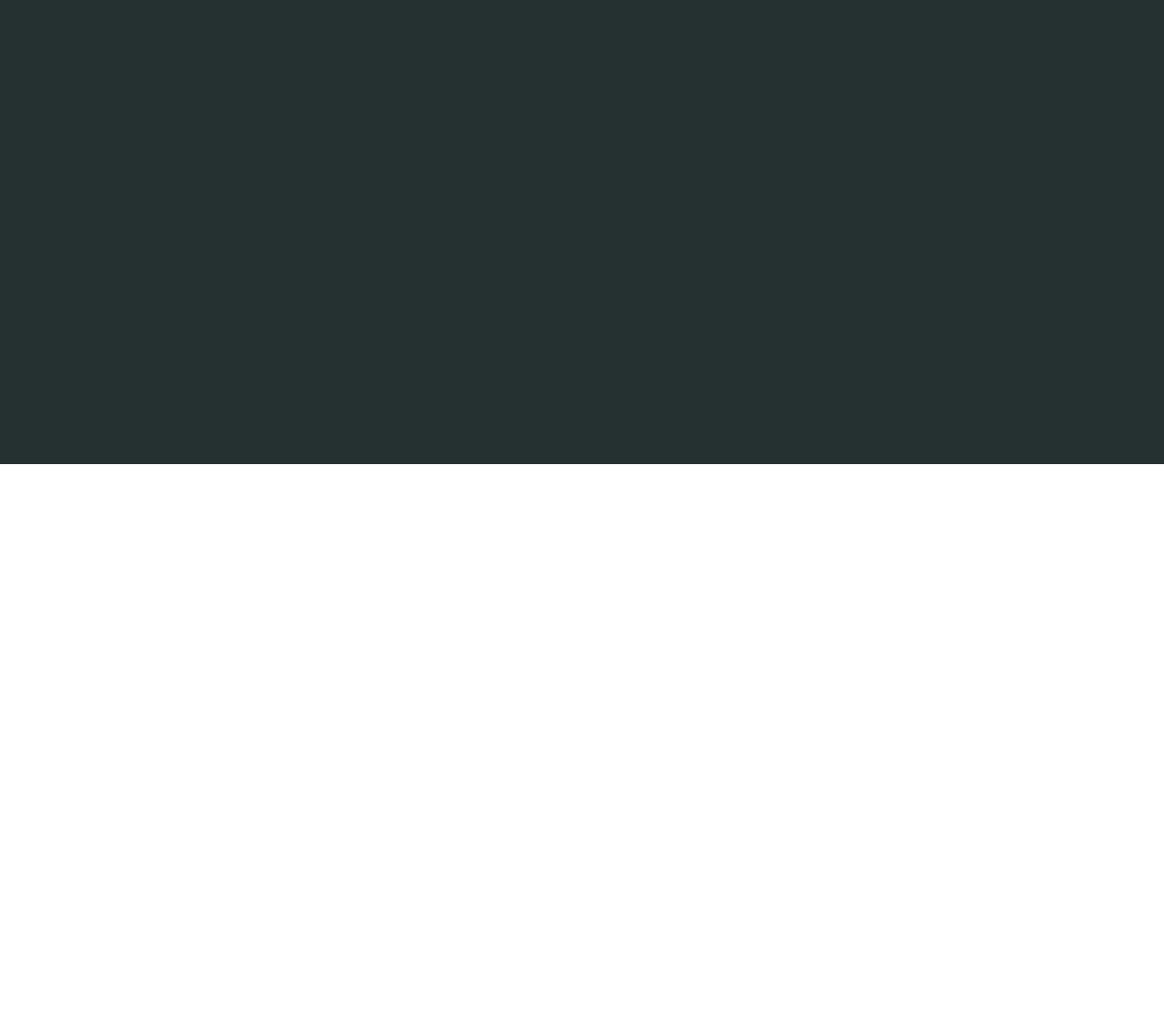
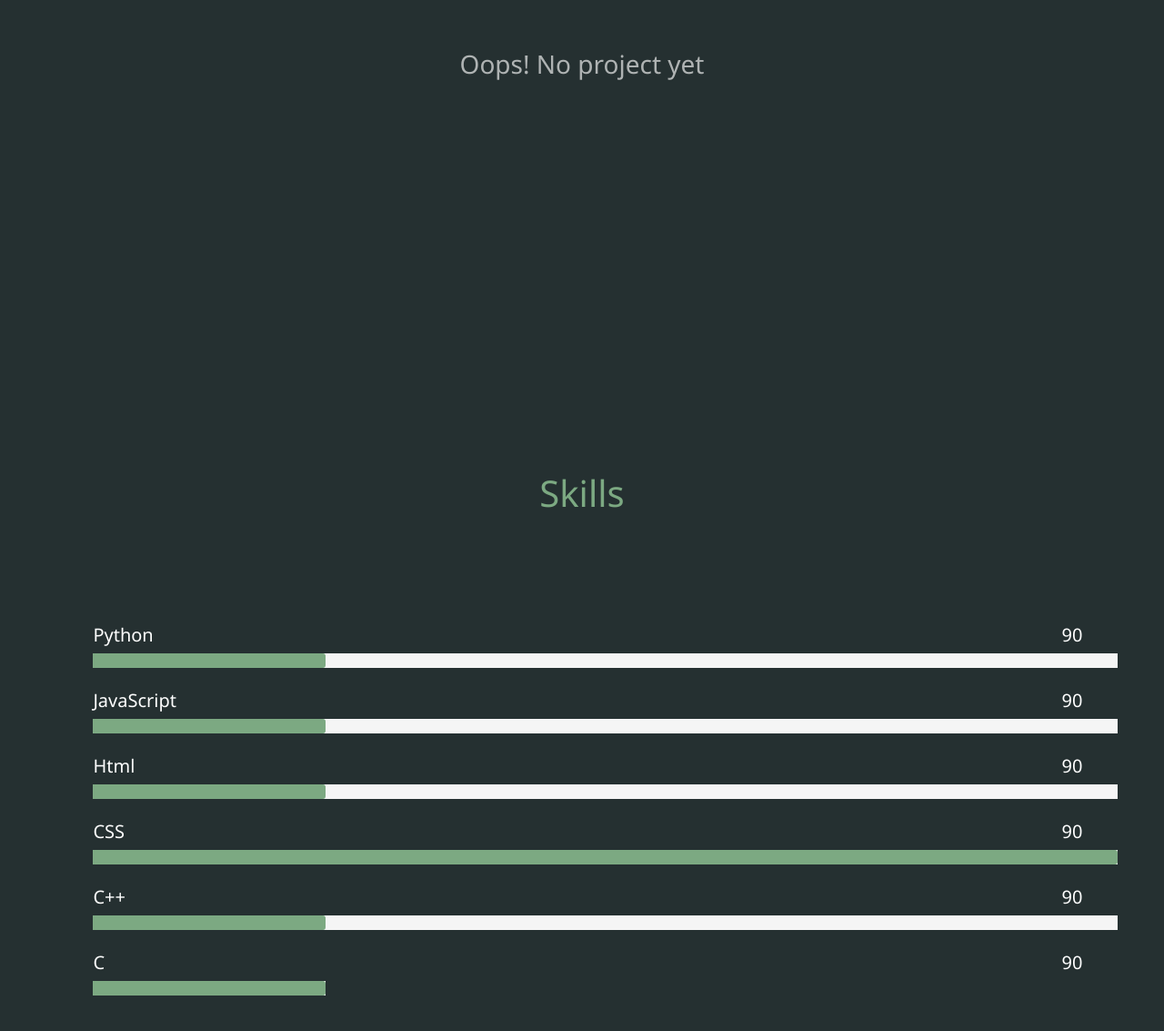
Before and after one commit to 30sandz/new-projects, a plain HTML site: page index.html in a window 1280 px wide. Shown: the part 1637-2770 px from the top of the page at 91% size. Before the commit the page ends 2147 px from the top, so only its background shows below. Drawn offline with nearby package versions, Linux system fonts and the light colour scheme.

Commit message:
sample web

```diff
--- a/index.html
+++ b/index.html
@@ -60,8 +60,8 @@
         </div>
       </header>
         <section>
-            <h1 class="Sandz">I'm <br>Sandz a <br> <span id="anime" class="anime">Developer</span></h1>
-            <div class="con"><h6>I'm thrilled to showcase my personal website.</h6></div>
+            <h1 class="Sandz">We Bablo<br></h1>
+            <div class="con"><h6>Making the world productive</h6></div>
             <a href="#About" class="exp">Know More</a>
         </section>
     </div>
@@ -76,7 +76,37 @@
     </div>
     <div class="Project page" id="Project">
       <h1 class="title">Project</h1>
-      <section>Lorem ipsum dolor sit amet, consectetur adipisicing elit. Eligendi ratione quas quos labore natus unde consequuntur non maiores illum aliquid tempora, recusandae delectus velit deleniti voluptatum totam iure pariatur quae. Quam similique veniam ut temporibus asperiores nihil beatae ducimus neque! Fugit aut corrupti neque repellat rerum quae alias? Nostrum, recusandae.</section>
+      <div class="content" id="content"></div>
+      <div id="oops"><h3>Oops! No project yet</h3></div>
+    </div>
+    <div class="Skills page">
+      <h1 class="title">Skills</h1>
+      <div class="content">
+        <div class="python skill">
+          <div class="name"><h5>Python</h5><h5>90</h5></div>
+          <div class="bar"><div class="progress py"></div></div>
+        </div>
+        <div class="javascript skill">
+          <div class="name"><h5>JavaScript</h5><h5>90</h5></div>
+          <div class="bar"><div class="progress js"></div></div>
+        </div>
+        <div class="html skill">
+          <div class="name"><h5>Html</h5><h5>90</h5></div>
+          <div class="bar"><div class="progress ht"></div></div>
+        </div>
+        <div class="css skill">
+          <div class="name"><h5>CSS</h5><h5>90</h5></div>
+          <div class="bar"><div class="progress cs"></div></div>
+        </div>
+        <div class="cpp skill">
+          <div class="name"><h5>C++</h5><h5>90</h5></div>
+          <div class="bar"><div class="progress c"></div></div>
+        </div>
+        <div class="c skill">
+          <div class="name"><h5>C</h5><h5>90</h5></div>
+          <div class="bar"><div class="progress c"></div></div>
+        </div>
+      </div>
     </div>
 
 
--- a/main.js
+++ b/main.js
@@ -1,7 +1,12 @@
-function anime() {
-    let text = document.getElementsByClassName("anime");
+var content = document.getElementById("content");
+var oops = document.getElementById("oops");
+if(content.childNodes.length === 0){
+    console.log("no")
+    oops.style.visibility = "visible";
+}else {
+    console.log("yes");
+    oops.style.visibility = "hidden";
 }
-
 
 
 
@@ -10,7 +15,4 @@ function Drop() {
     var txt1 = document.getElementById("drop-menu");
     txt.style.visibility = (txt.style.visibility === "hidden")?"visible":"hidden";
     txt.style.top = (txt.style.top === "-1vh")?"0vh":"-1vh";
-
-
-
 }
--- a/style.css
+++ b/style.css
@@ -4,7 +4,7 @@
 
 .Home {
     height: 100vh;
-    background-color: rgb(37, 48, 49);
+    background-color: rgb(42, 26, 31);
     scroll-behavior: smooth;
     transition: .5s;
 }
@@ -43,7 +43,7 @@
 
 header {
     width: 100vw;
-    color:rgb(124, 169, 130);
+    color:rgb(0, 204, 102);
     padding-top: 1vh;
     display: inline-block;
     text-align: center;
@@ -55,6 +55,10 @@ header {
     top: -.4vh;
 }
 
+.drop-menu {
+    z-index: 1000;
+}
+
 #drop-con {
     visibility: hidden;
     z-index: 100;
@@ -64,15 +68,16 @@ header {
 
 .drop-con a {
     text-decoration: none;
-    color: rgb(124, 169, 130);
+    color: rgb(0, 204, 102);
     display: block;
 }
 
 .Sandz {
     line-height: 5vh;
-    color:rgb(124, 169, 130);
+    color:rgb(0, 204, 102);
     text-shadow: 0 0 10px rgba(124, 169, 130, 0.8), 0 0 20px rgba(124, 169, 130, 0.6), 0 0 30px rgba(124, 169, 130, 0.4);
 }
+
 .Home section {
     margin-left: 15vw;
     z-index: 10;
@@ -145,10 +150,51 @@ header {
     color:rgb(124, 169, 130);
     padding-top: 1vh;
 }
-
-.Project {
+.content {
+    color: white;
+}
+#oops {
+    text-align: center;
+    position: relative;
+    top: 35vh;
+    color: rgba(255, 255, 255, 0.637);
+    visibility: hidden;
 }
 
+.Skills .content {
+    margin: 15vh 4vw 0vw 8vw;
+}
+
+.name {
+    width: 85vw;
+    display: inline-flex;
+    justify-content: space-between;
+}
+.bar {
+    background: whitesmoke;
+}
+.bar .progress {
+    border-radius: 0px;
+    border-top-right-radius: 3px;
+    border-bottom-right-radius: 3px;
+    background-color: rgb(124, 169, 130);
+}
+.py {
+    width: 20vw;
+}
+.c {
+    width: 20vw;
+}
+.ht {
+    width: 20vw;
+}
+.js {
+    width: 20vw;
+}
+
+.skill{
+    margin-top: 3vh;
+}
 @media only screen and (max-width:320px) {
     .exp {
         padding: 1vh 0vw ;
```
